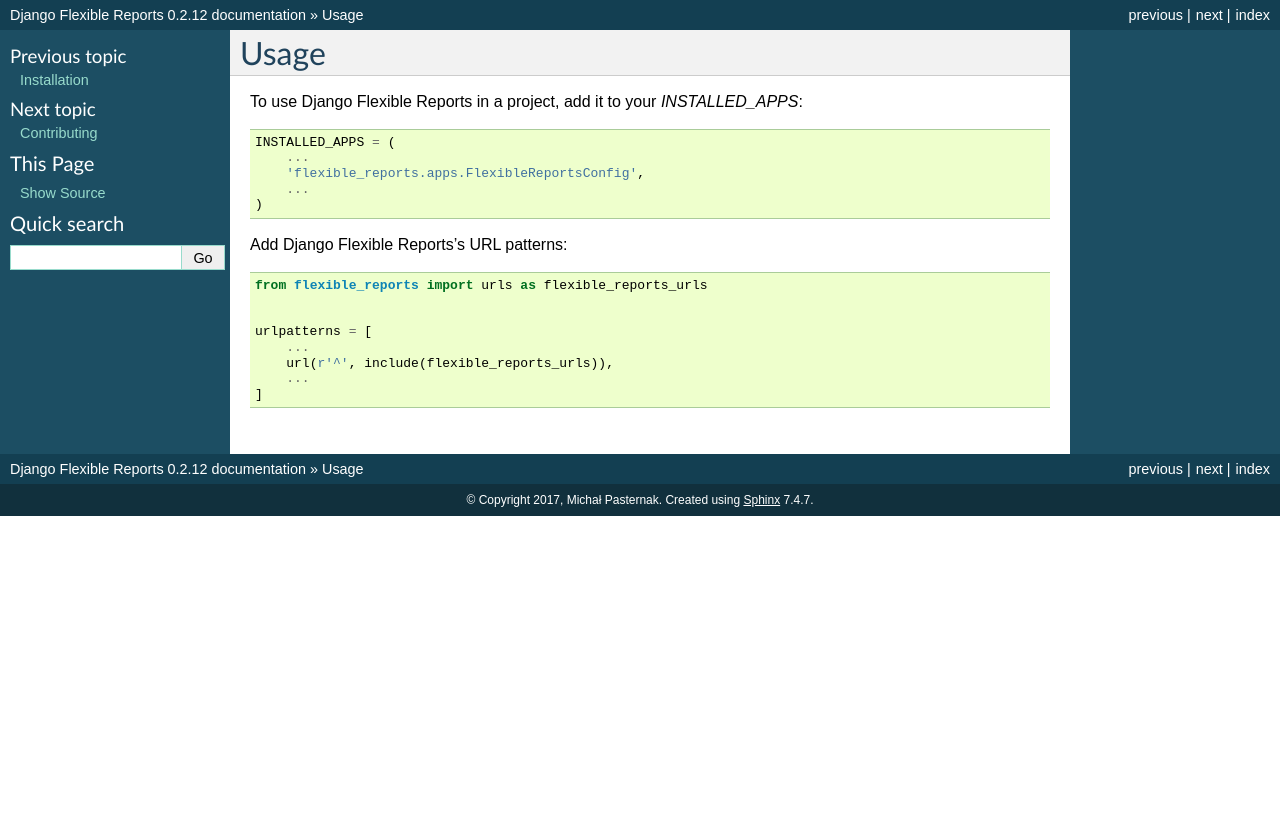
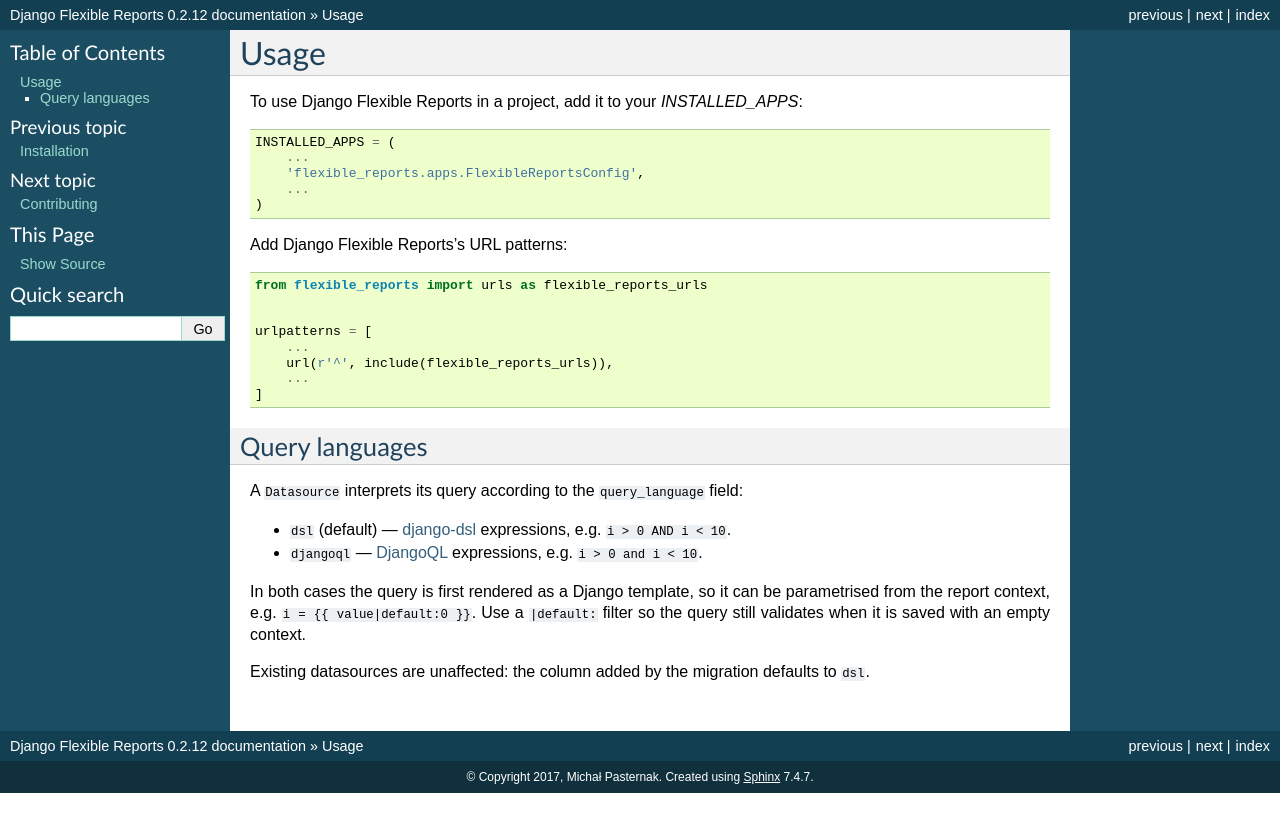
Before and after one commit to mpasternak/django-flexible-reports, a Sphinx documentation site: the page built from docs/usage.rst, in a window 1280 px wide. Shown: the top 832 px of the page. Built offline with Sphinx 7.4.7, drawn with Linux system fonts in a browser that asks for light colours.

Commit message:
docs: document DjangoQL query language support
Co-Authored-By: Claude Opus 4.8 (1M context) <noreply@anthropic.com>

```diff
--- a/docs/usage.rst
+++ b/docs/usage.rst
@@ -24,3 +24,24 @@ Add Django Flexible Reports's URL patterns:
         url(r'^', include(flexible_reports_urls)),
         ...
     ]
+
+Query languages
+---------------
+
+A ``Datasource`` interprets its query according to the ``query_language``
+field:
+
+* ``dsl`` (default) — `django-dsl`_ expressions, e.g.
+  ``i > 0 AND i < 10``.
+* ``djangoql`` — `DjangoQL`_ expressions, e.g. ``i > 0 and i < 10``.
+
+In both cases the query is first rendered as a Django template, so it can be
+parametrised from the report context, e.g. ``i = {{ value|default:0 }}``. Use a
+``|default:`` filter so the query still validates when it is saved with an empty
+context.
+
+Existing datasources are unaffected: the column added by the migration defaults
+to ``dsl``.
+
+.. _django-dsl: https://pypi.org/project/django-dsl/
+.. _DjangoQL: https://github.com/ivelum/djangoql
```
Also changed, not shown: HISTORY.rst (+11 -0 lines).
